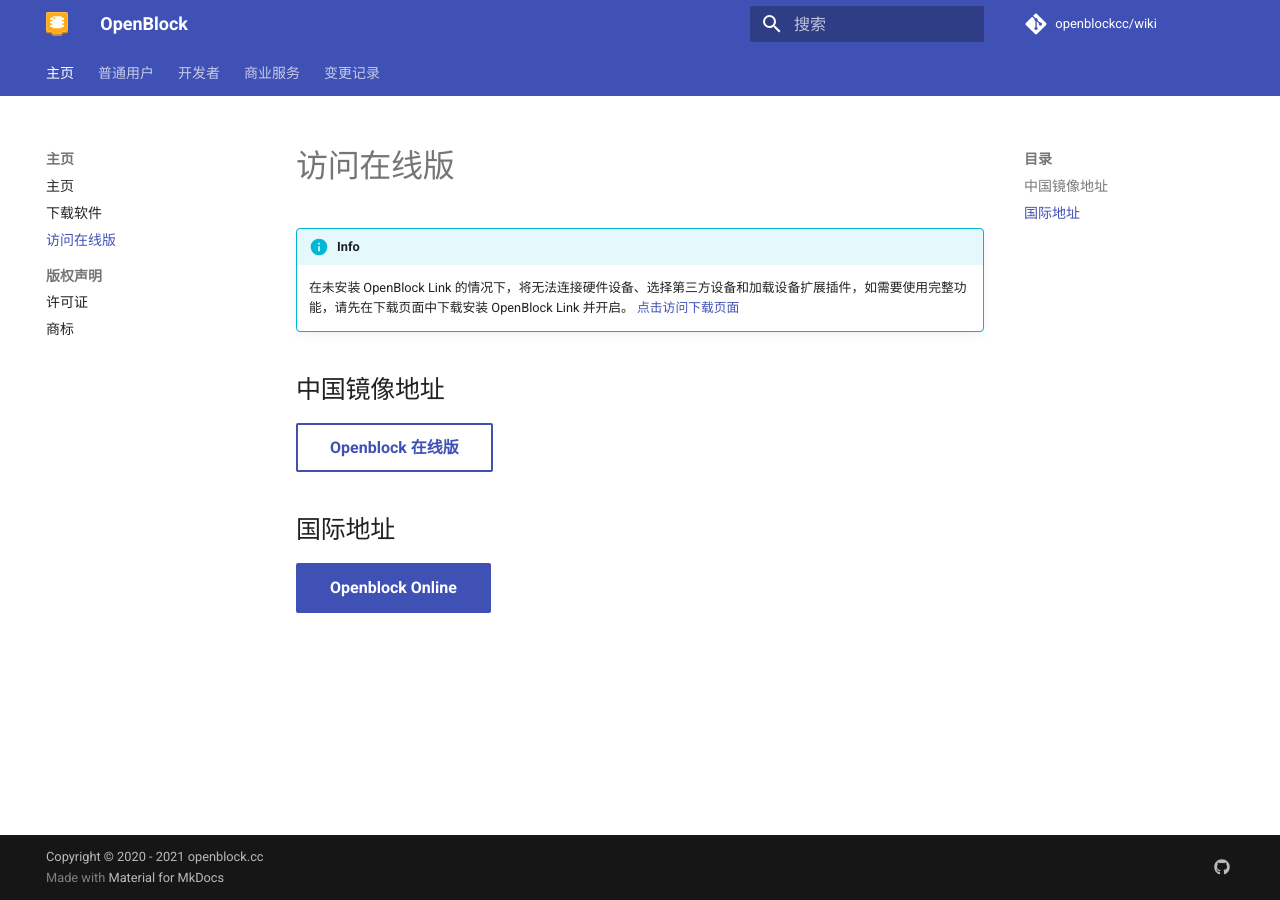
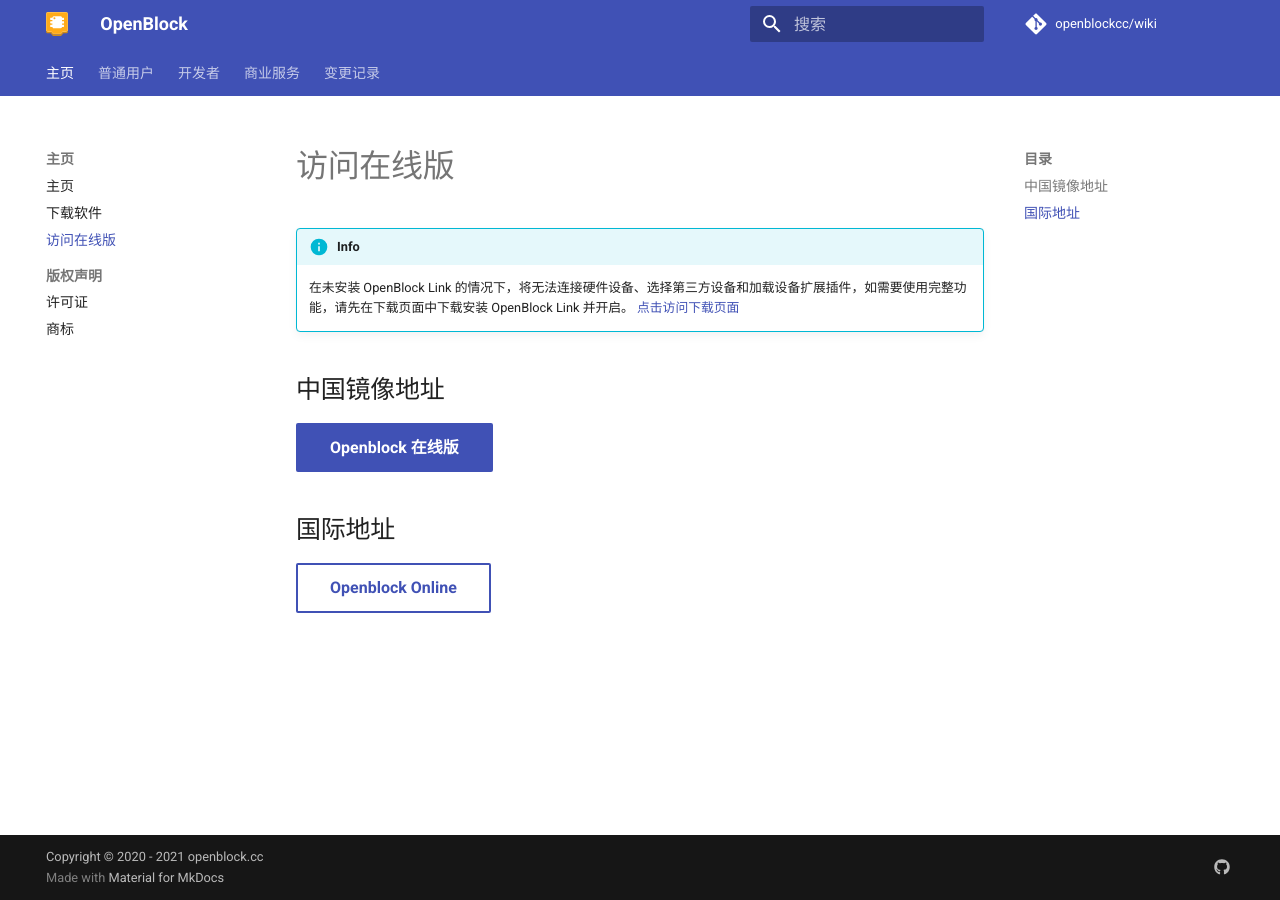
Before and after one commit to openblockcc/openblockcc.github.io, an MkDocs documentation site: the page built from docs/visit-online-version.md, in a window 1280 px wide. Built offline with MkDocs 1.6.1 and Material for MkDocs 9.7.7, drawn with Linux system fonts in a browser that asks for light colours; comment, search, counter and statistics services are not loaded.

Commit message:
update doc

```diff
--- a/docs/visit-online-version.md
+++ b/docs/visit-online-version.md
@@ -3,8 +3,8 @@
 
 ## 中国镜像地址
 
-[Openblock 在线版](https://openblockcc.gitee.io/openblock-gui/develop/){: .md-button}
+[Openblock 在线版](https://openblockcc.gitee.io/openblock-gui/develop/){: .md-button .md-button--primary}
 
 ## 国际地址
 
-[Openblock Online](https://openblockcc.github.io/openblock-gui/develop/){: .md-button .md-button--primary}
+[Openblock Online](https://openblockcc.github.io/openblock-gui/develop/){: .md-button}
```
